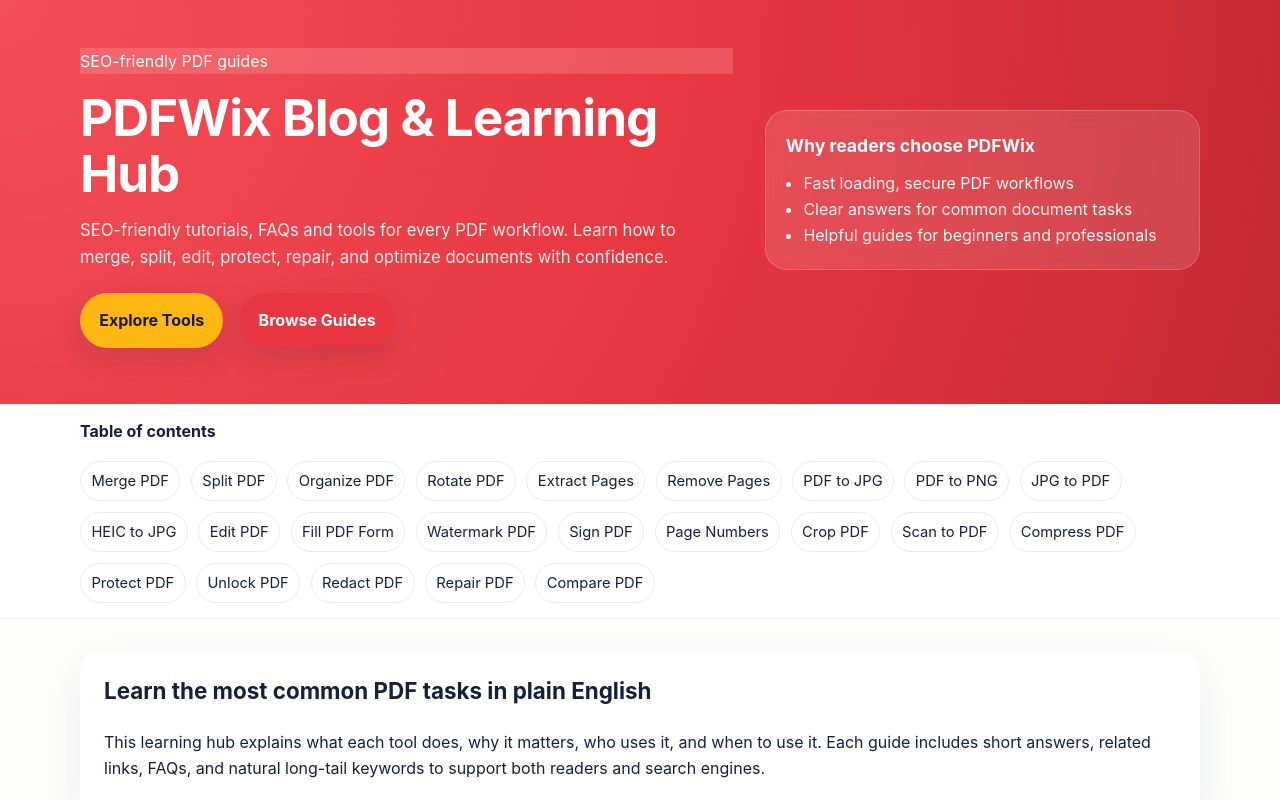
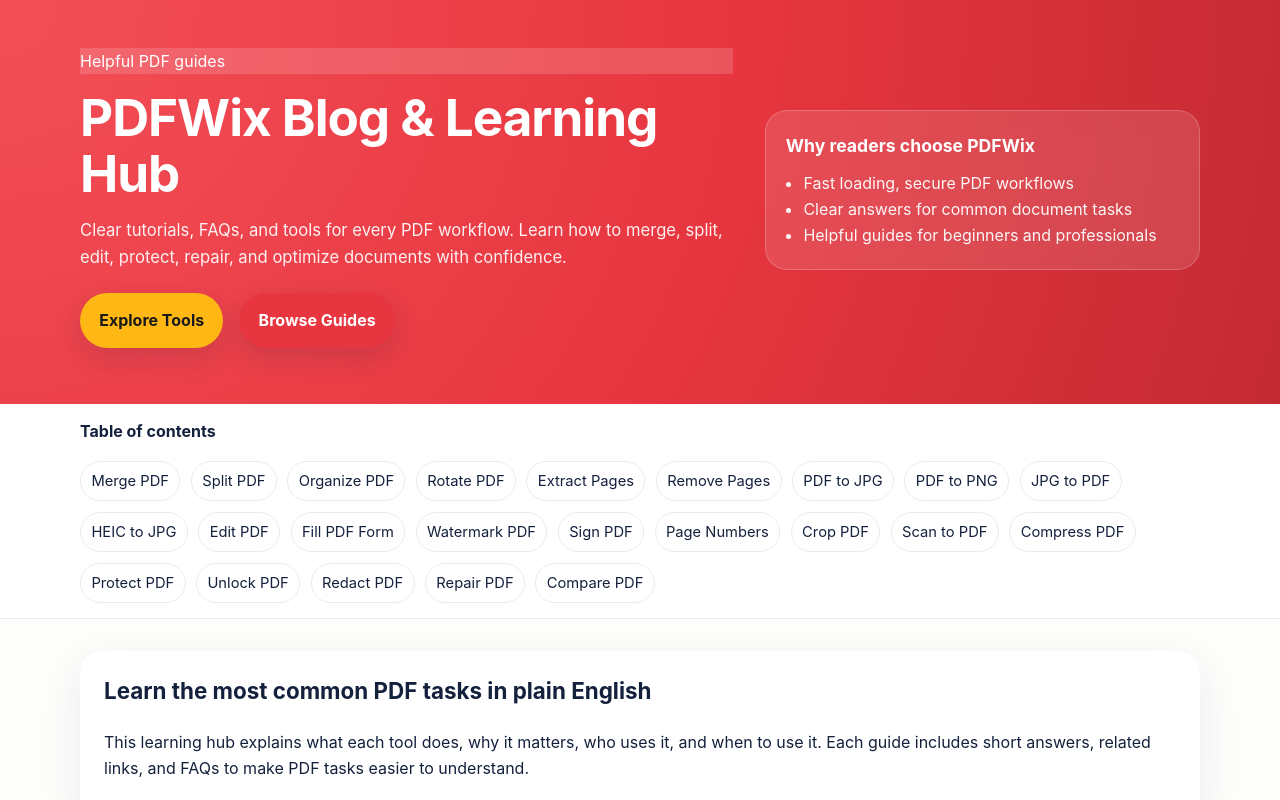
Before and after one commit to HHGprakash/pdfwixStreamlit, a plain HTML site: page index.html in a window 1280 px wide. Shown: the top 800 px of the page. Drawn offline with Linux system fonts and the light colour scheme.

Commit message:
Remove SEO-related wording from content

```diff
--- a/index.html
+++ b/index.html
@@ -227,10 +227,10 @@
     <header class="hero">
       <div class="container hero-inner">
         <div>
-          <p class="badge" style="background: rgba(255,255,255,0.15); color: #fff;">SEO-friendly PDF guides</p>
+          <p class="badge" style="background: rgba(255,255,255,0.15); color: #fff;">Helpful PDF guides</p>
           <h1>PDFWix Blog & Learning Hub</h1>
           <p class="lead">
-            SEO-friendly tutorials, FAQs and tools for every PDF workflow. Learn how to merge, split, edit,
+            Clear tutorials, FAQs, and tools for every PDF workflow. Learn how to merge, split, edit,
             protect, repair, and optimize documents with confidence.
           </p>
           <div class="hero-actions">
@@ -264,7 +264,7 @@
           <h2 id="intro-title">Learn the most common PDF tasks in plain English</h2>
           <p>
             This learning hub explains what each tool does, why it matters, who uses it, and when to use it.
-            Each guide includes short answers, related links, FAQs, and natural long-tail keywords to support both readers and search engines.
+            Each guide includes short answers, related links, and FAQs to make PDF tasks easier to understand.
           </p>
         </section>
         <section class="tool-grid" id="tool-grid" aria-label="PDFWix tool guides"></section>
```
